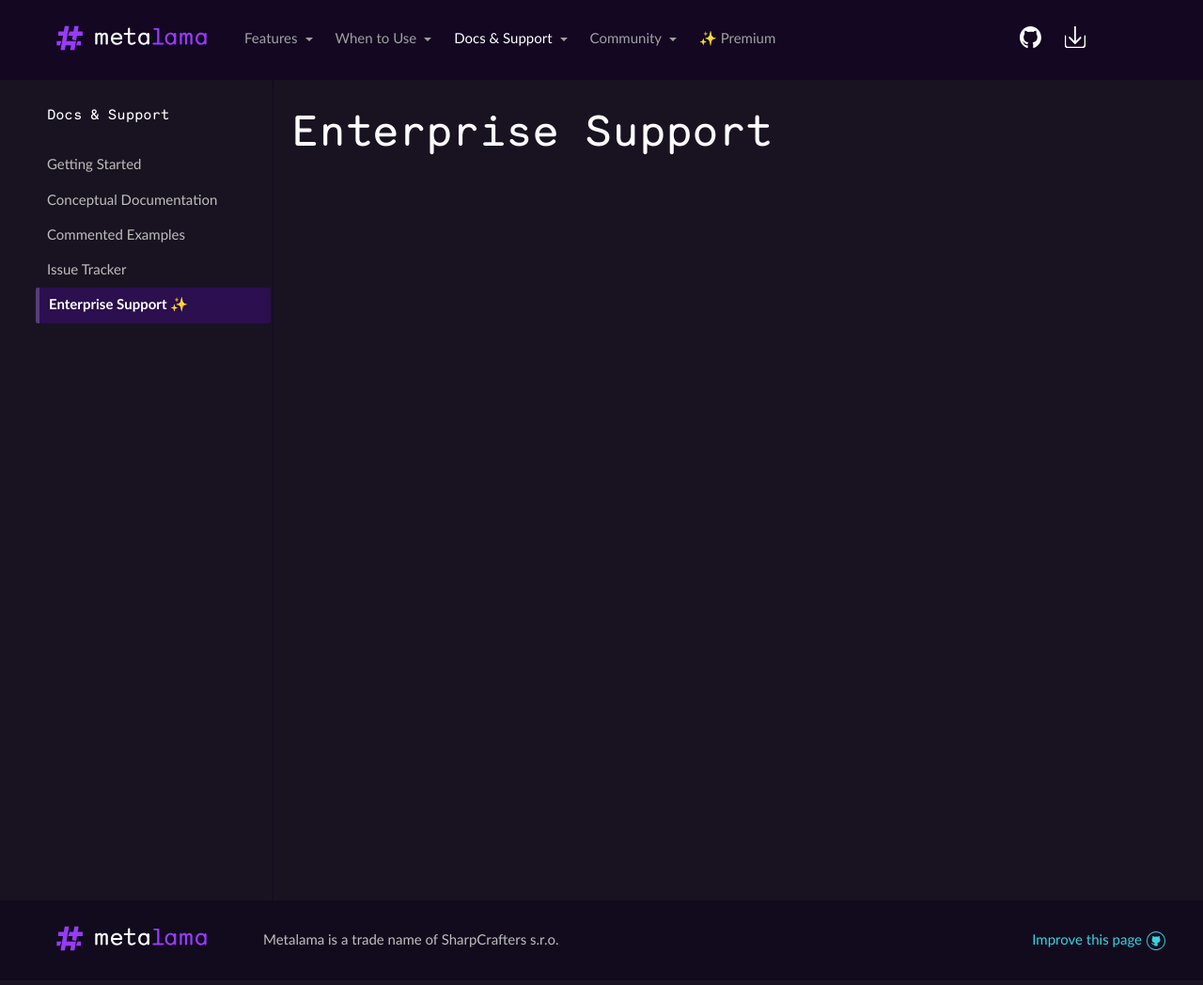
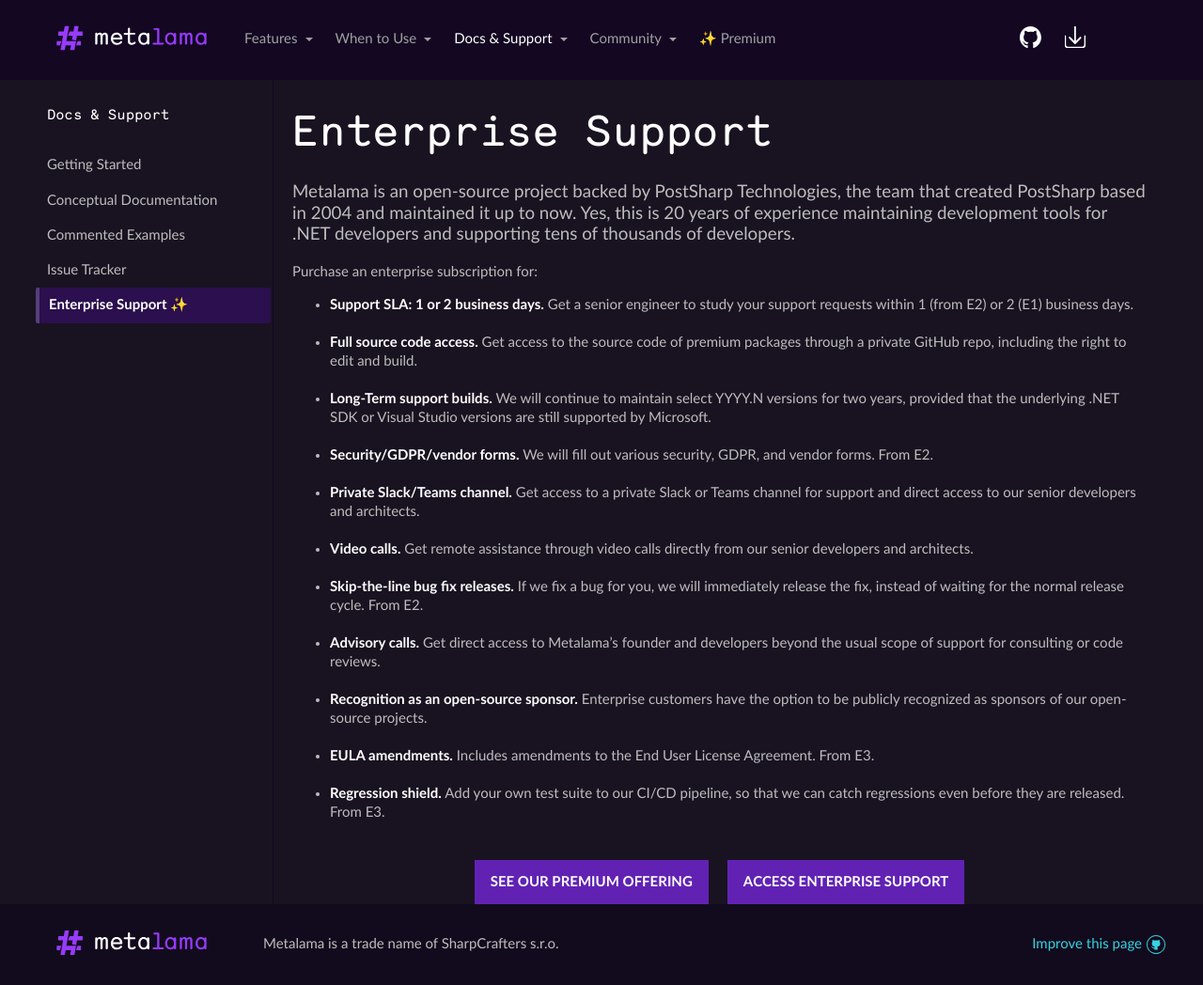
Before and after one commit to metalama/website, a Jekyll site: the page built from premium/enterprise-support.md, in a window 1280 px wide and 1048 px high. Shown: the whole window at 94% size. Built offline with Jekyll 4.4.1, drawn with Linux system fonts in a browser that asks for light colours; nearby versions of some CDN libraries; comment, search, counter and statistics services are not loaded.

Commit message:
Enterprise support.

```diff
--- a/_sass/3-layouts/structured/_structured.scss
+++ b/_sass/3-layouts/structured/_structured.scss
@@ -166,4 +166,10 @@
         margin-bottom: 40px;
         cursor: pointer;
     }
+
+    .buttons {
+        display: flex;
+        justify-content: center;
+        gap: 20px;
+    }
 }
--- a/premium/enterprise-support.md
+++ b/premium/enterprise-support.md
@@ -1,3 +1,25 @@
 ---
 title: Enterprise Support
 ---
+
+{: .intro }
+Metalama is an open-source project backed by PostSharp Technologies, the team that created PostSharp based in 2004 and maintained it up to now. Yes, this is 20 years of experience maintaining development tools for .NET developers and supporting tens of thousands of developers.
+
+Purchase an enterprise subscription for:
+
+- **Support SLA: 1 or 2 business days.** Get a senior engineer to study your support requests within 1 (from E2) or 2 (E1) business days.
+- **Full source code access.** Get access to the source code of premium packages through a private GitHub repo, including the right to edit and build.
+- **Long-Term support builds.** We will continue to maintain select YYYY.N versions for two years, provided that the underlying .NET SDK or Visual Studio versions are still supported by Microsoft.
+- **Security/GDPR/vendor forms.** We will fill out various security, GDPR, and vendor forms. From E2.
+- **Private Slack/Teams channel.** Get access to a private Slack or Teams channel for support and direct access to our senior developers and architects.
+- **Video calls.** Get remote assistance through video calls directly from our senior developers and architects.
+- **Skip-the-line bug fix releases.** If we fix a bug for you, we will immediately release the fix, instead of waiting for the normal release cycle. From E2.
+- **Advisory calls.** Get direct access to Metalama's founder and developers beyond the usual scope of support for consulting or code reviews.
+- **Recognition as an open-source sponsor.** Enterprise customers have the option to be publicly recognized as sponsors of our open-source projects.
+- **EULA amendments.** Includes amendments to the End User License Agreement. From E3.
+- **Regression shield.** Add your own test suite to our CI/CD pipeline, so that we can catch regressions even before they are released. From E3.
+
+<div class="buttons">
+    <a class="btn btn--md" href="/premium">SEE OUR PREMIUM OFFERING</a>
+    <a class="btn btn--md" href="TODO">ACCESS ENTERPRISE SUPPORT</a>
+</div>
```
Also changed, not shown: features/enterprise-support.md (deleted, +0 -3 lines), premium/index.html (+4 -4 lines).
